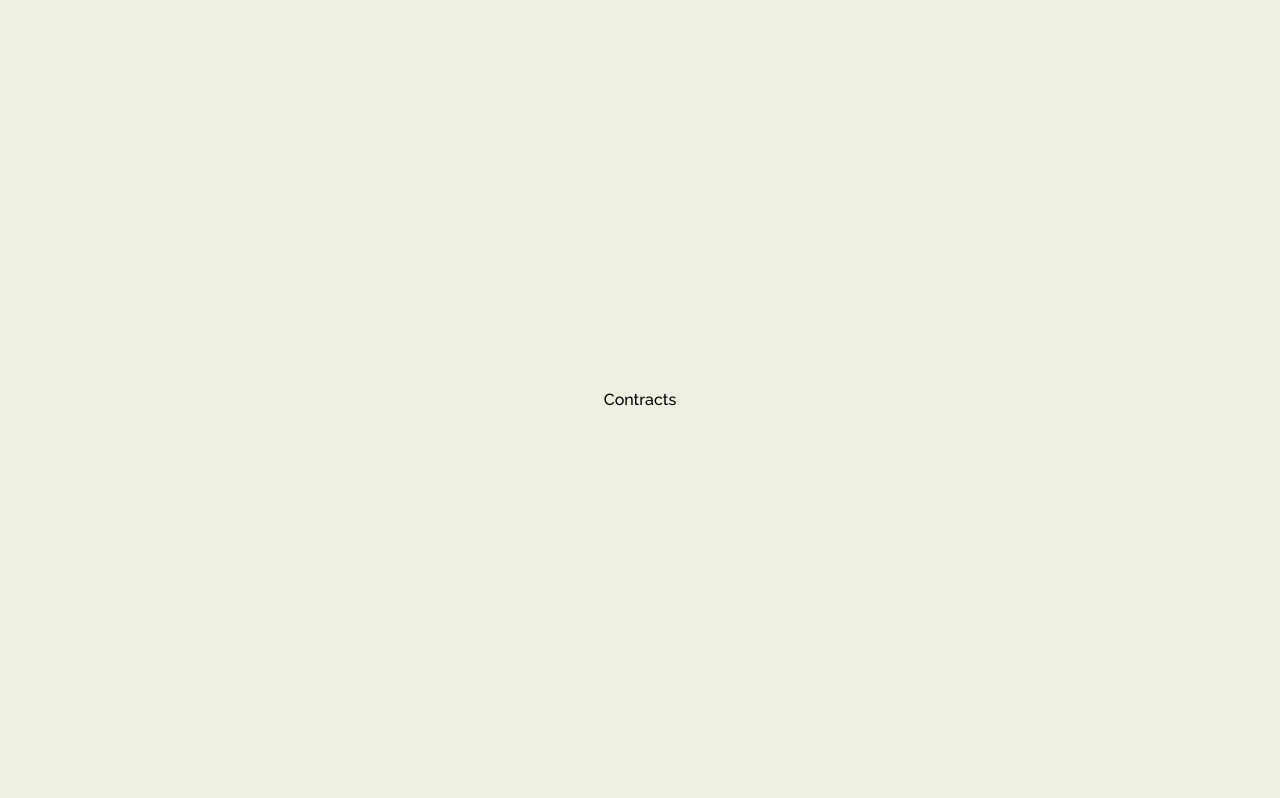
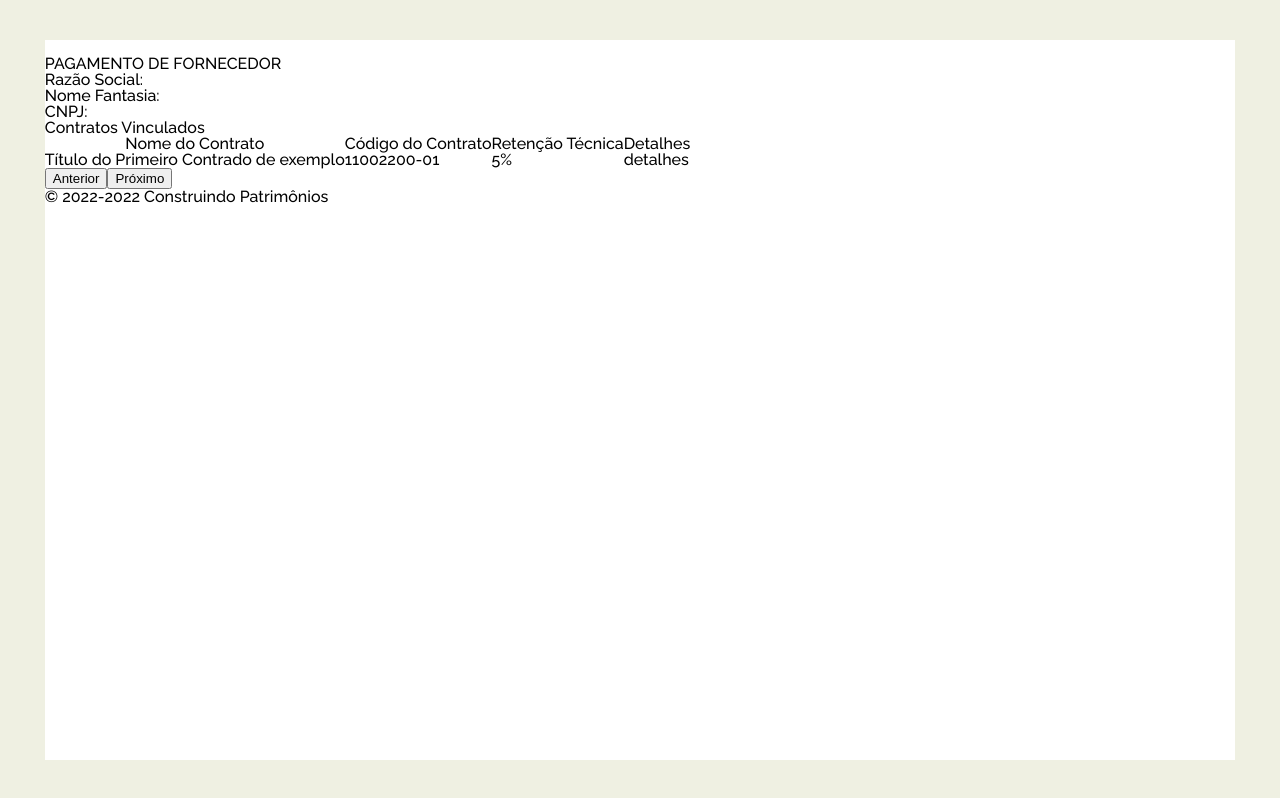
Before and after one commit to arthur-nepomuceno/pj25-vflows, a React (Create React App) app: page /contracts in a window 1280 px wide. Built offline with nearby package versions, Linux system fonts and the light colour scheme.

Commit message:
:construction: Building: Contracts screen. Basic JSX structure and initial text.

```diff
--- a/src/containers/Contracts.js
+++ b/src/containers/Contracts.js
@@ -1,8 +1,56 @@
+import styled from 'styled-components'
 
-function Contracts() {
+export default function Contracts() {
     return (
-        <>Contracts</>
+        <Container>
+            <div id='title'>
+                <img/>
+                <h1>PAGAMENTO DE FORNECEDOR</h1>
+            </div>
+            <div id='data'>
+                <h2 id='company-name'>
+                    Razão Social:
+                </h2>
+                <h2 id='commercial-name'>
+                    Nome Fantasia:
+                </h2>
+                <h2 id='number'>
+                    CNPJ:
+                </h2>
+            </div>
+            <div id='contracts'>
+                <h2 id='title'>
+                    Contratos Vinculados
+                </h2>
+                <div id='table'>
+                    <table>
+                        <tr>
+                            <th>Nome do Contrato</th>
+                            <th>Código do Contrato</th>
+                            <th>Retenção Técnica</th>
+                            <th>Detalhes</th>
+                        </tr>
+                        <tr>
+                            <td>Título do Primeiro Contrado de exemplo</td>
+                            <td>11002200-01</td>
+                            <td>5%</td>
+                            <td>detalhes</td>
+                        </tr>
+                    </table>
+                </div>
+            </div>
+            <div id='footer'>
+                <img/>
+                <button>Anterior</button>
+                <button>Próximo</button>
+                <h5>© 2022-2022 Construindo Patrimônios</h5>
+            </div>
+        </Container>
     )
 }
 
-export default Contracts;
+const Container = styled.div`
+    width: 93vw;
+    height: 90vh;
+    background-color: #FFFFFF;
+`
```
